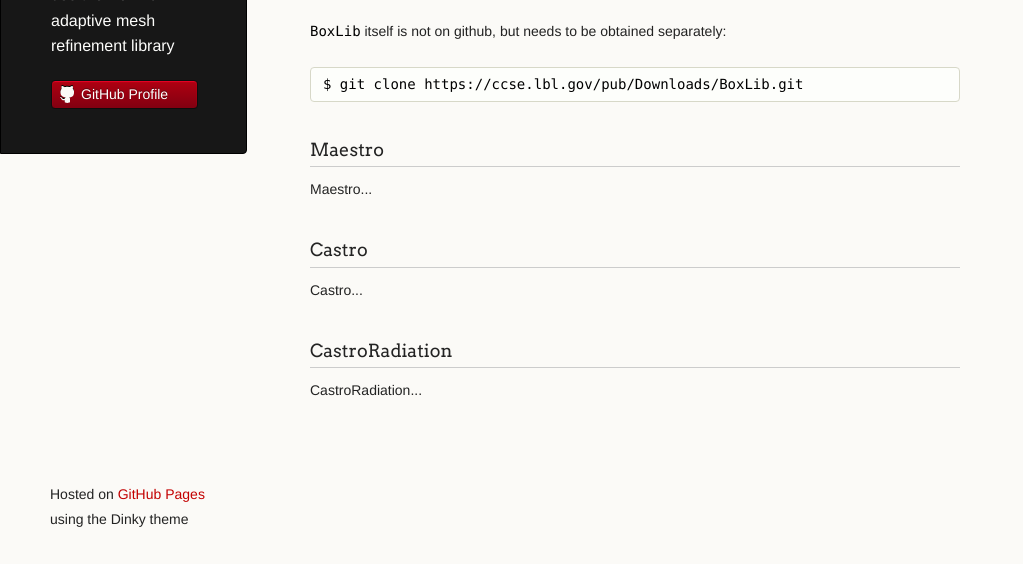
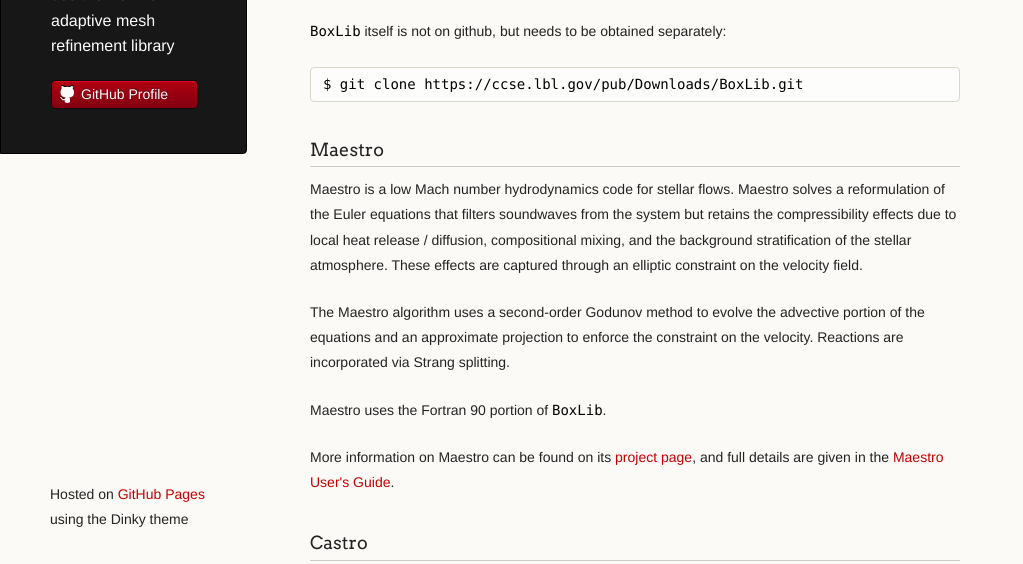
Before and after one commit to BoxLib-Codes/Boxlib-Codes.github.io, a plain HTML site: page index.html in a window 1280 px wide. Shown: the part 236-800 px from the top of the page, without its empty margins (0-1023 px from the left). Drawn offline with Linux system fonts and the light colour scheme.

Commit message:
add Maestro

```diff
--- a/index.html
+++ b/index.html
@@ -30,8 +30,9 @@
       <section>
         <h3>Welcome to BoxLib Codes</h3>
 
-	<p><code>BoxLib</code> is a C++/Fortran library for
-	  block-structured adaptive mesh refinement, developed at
+	<p><a href="https://ccse.lbl.gov/BoxLib/"><code>BoxLib</code></a>
+	  is a C++/Fortran library for block-structured adaptive mesh
+	  refinement, developed at
 	  the <a href="http://ccse.lbl.gov/">Center for Computational
 	  Sciences and Engineering</a> / Lawrence Berkeley National
 	  Laboratory.</p>
@@ -47,8 +48,27 @@
 
 	<h3>Maestro</h3>
 
-	<p>Maestro...</p>
+	<p>Maestro is a low Mach number hydrodynamics code for stellar
+	  flows.  Maestro solves a reformulation of the Euler
+	  equations that filters soundwaves from the system but
+	  retains the compressibility effects due to local heat
+	  release / diffusion, compositional mixing, and the
+	  background stratification of the stellar atmosphere.
+	  These effects are captured through an elliptic constraint
+	  on the velocity field.</p>
 
+	<p>The Maestro algorithm uses a second-order Godunov method
+	  to evolve the advective portion of the equations and an
+	  approximate projection to enforce the constraint on the
+	  velocity.  Reactions are incorporated via Strang splitting.</p>
+
+	<p>Maestro uses the Fortran 90 portion of <code>BoxLib</code>.</p>
+
+	<p>More information on Maestro can be found on
+	  its <a href="http://boxlib-codes.github.io/MAESTRO/algorithm/">project
+	  page</a>, and full details are given in
+	  the <a href="http://bender.astro.sunysb.edu/Maestro/staging/MAESTRO/Docs/MaestroUsersGuide.pdf">Maestro
+	  User's Guide</a>.
 
 	<h3>Castro</h3>
 
@@ -59,6 +79,12 @@
 
 	<p>CastroRadiation...</p>
 
+
+	<h3>wdmerger</h3>
+
+	<p>wdmerger...</p>
+
+
       </section>
       <footer>
         <p><small>Hosted on <a href="http://pages.github.com">GitHub Pages</a> using the Dinky theme</small></p>
```
